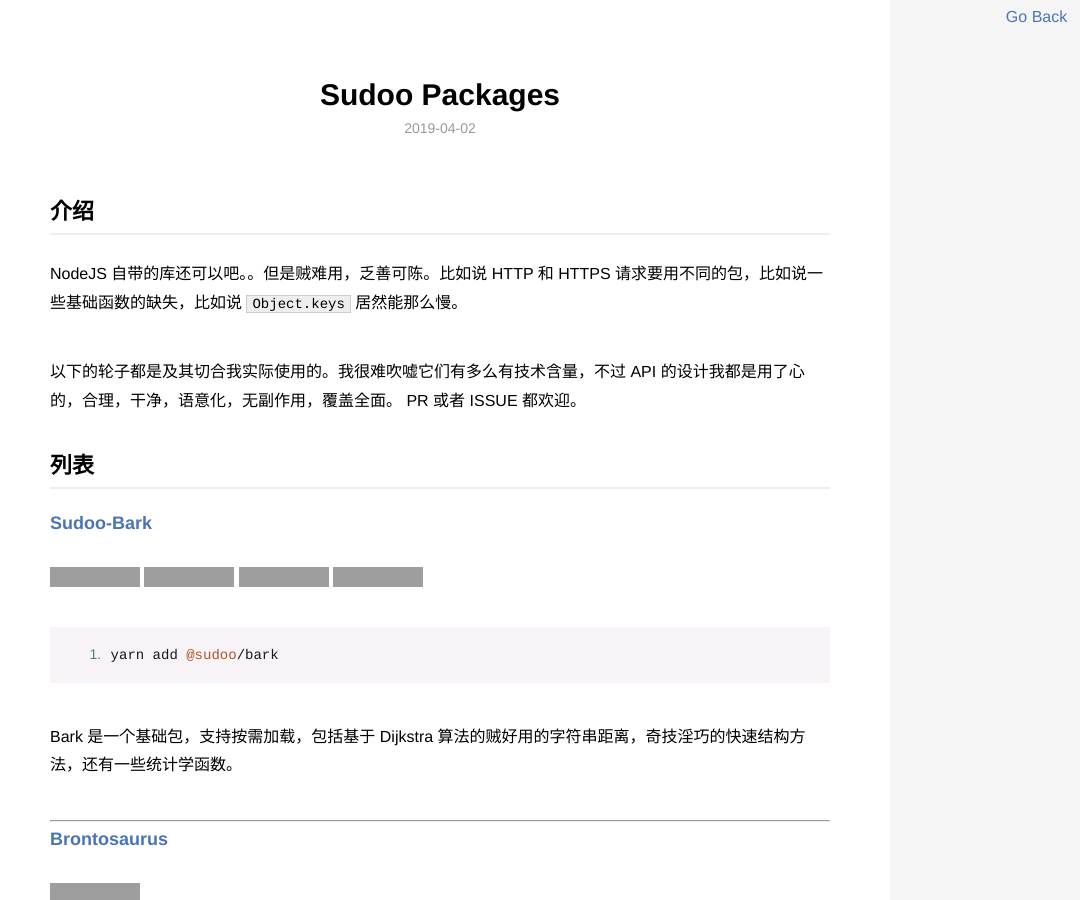
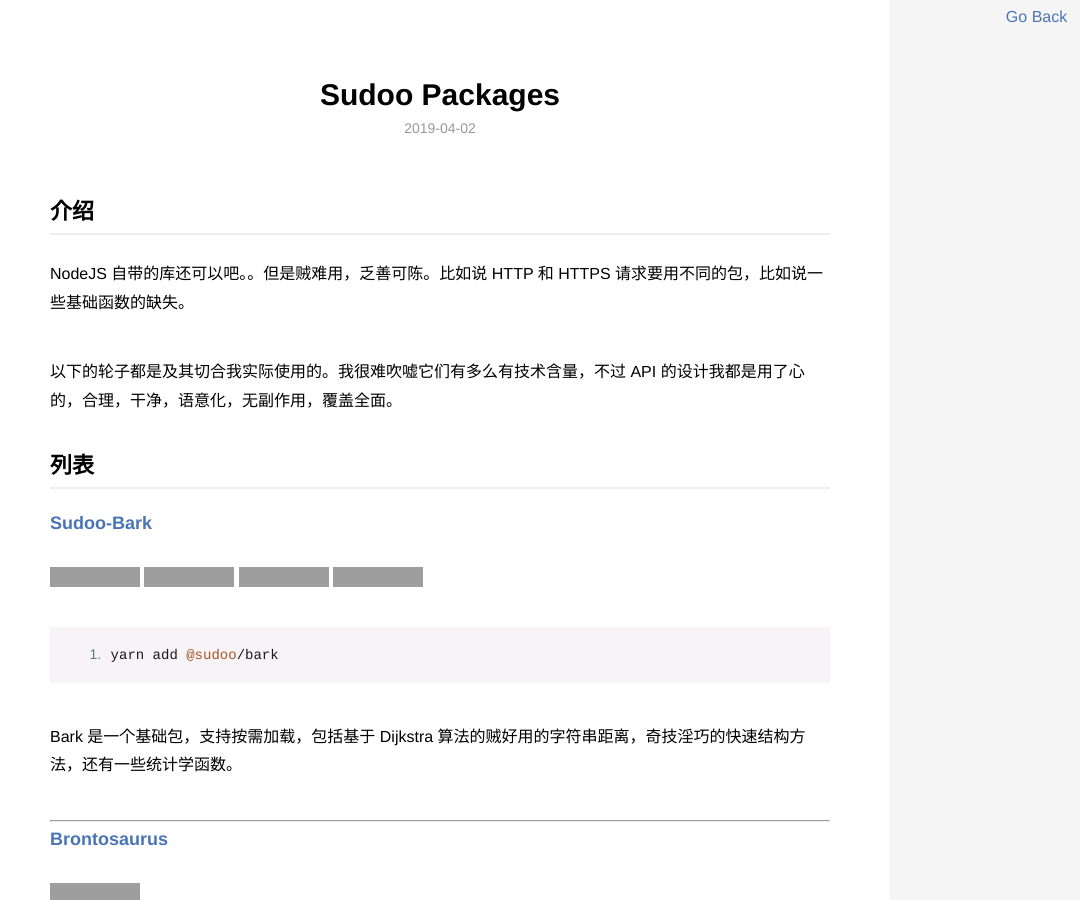
Before and after one commit to WMXPY/blog.mengw.io, a Jekyll site: the page built from _posts/blog/2019-04-02-Sudoo-Packages.md, in a window 1280 px wide and 900 px high, cut to the strip 0-900 px from the top of the window. Shown: the whole strip, without its empty margins (200-1280 px from the left). Built offline with Jekyll 4.4.1, drawn with Linux system fonts in a browser that asks for light colours; grey boxes are pictures that could not be loaded.

Commit message:
simple language change

```diff
--- a/_posts/blog/2019-04-02-Sudoo-Packages.md
+++ b/_posts/blog/2019-04-02-Sudoo-Packages.md
@@ -7,9 +7,9 @@ description: 真的没有比这些更好用的轮子了
 
 ## 介绍
 
-NodeJS 自带的库还可以吧。。但是贼难用，乏善可陈。比如说 HTTP 和 HTTPS 请求要用不同的包，比如说一些基础函数的缺失，比如说 `Object.keys` 居然能那么慢。
+NodeJS 自带的库还可以吧。。但是贼难用，乏善可陈。比如说 HTTP 和 HTTPS 请求要用不同的包，比如说一些基础函数的缺失。
 
-以下的轮子都是及其切合我实际使用的。我很难吹嘘它们有多么有技术含量，不过 API 的设计我都是用了心的，合理，干净，语意化，无副作用，覆盖全面。 PR 或者 ISSUE 都欢迎。
+以下的轮子都是及其切合我实际使用的。我很难吹嘘它们有多么有技术含量，不过 API 的设计我都是用了心的，合理，干净，语意化，无副作用，覆盖全面。
 
 ## 列表
 
```
